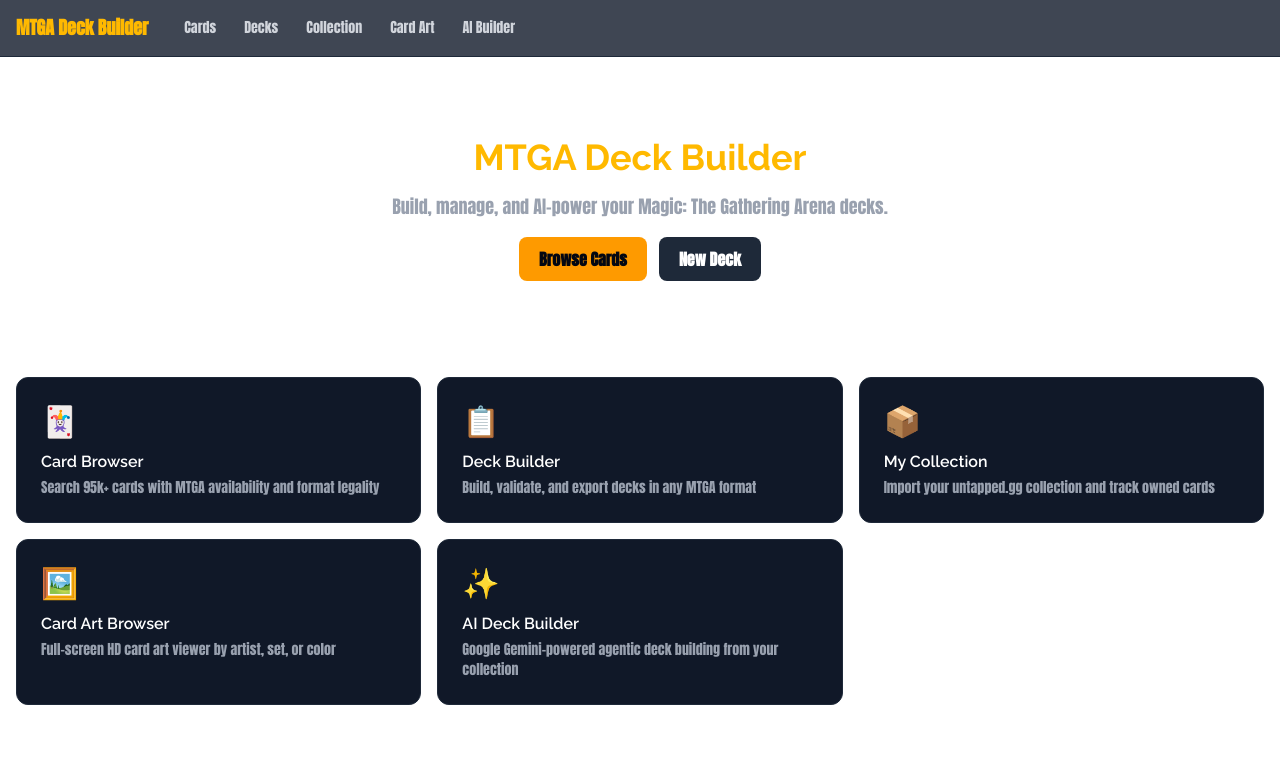
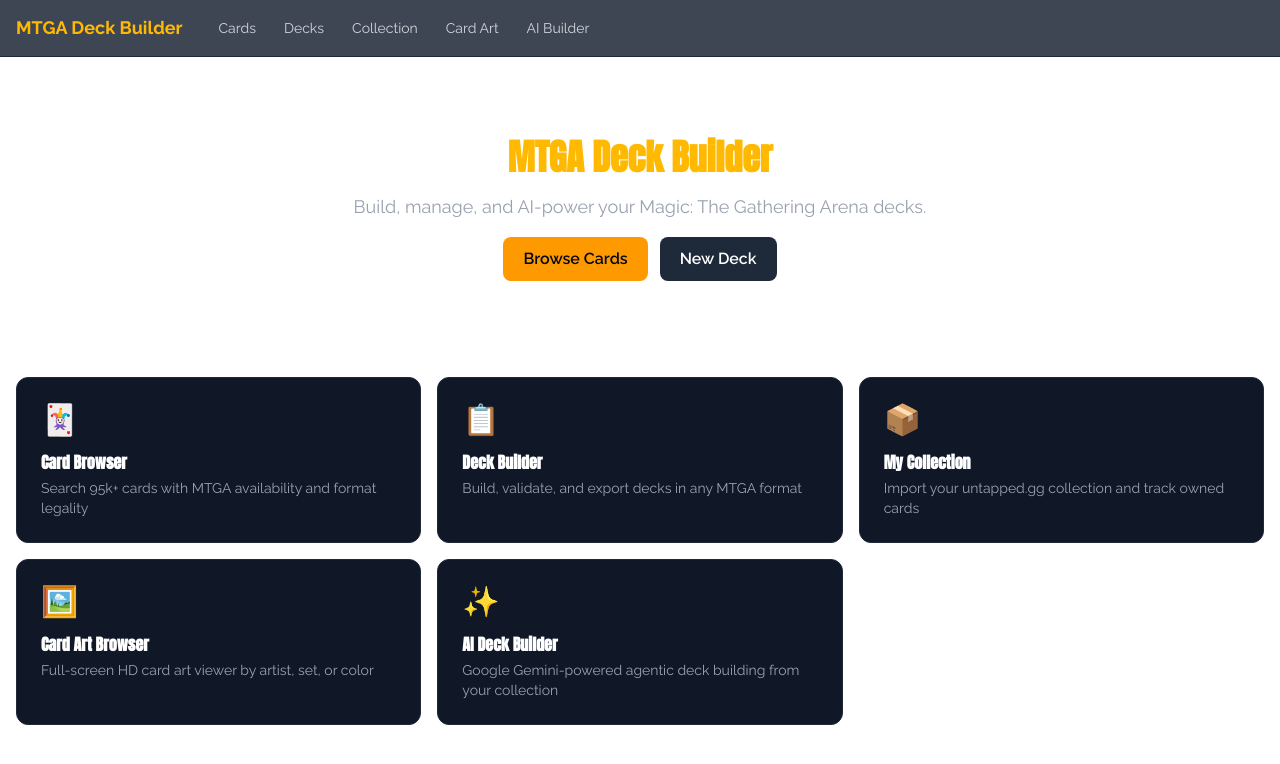
Before and after one commit to ericledyard/MTGA-DeckBuilder, a Next.js app in the folder apps/web/: page / in a window 1280 px wide. Shown: the top 764 px of the page. Built offline with nearby package versions, Linux system fonts and the light colour scheme.

Commit message:
fix: swap fonts — Anton for headers, Raleway for body
cc-rig

```diff
--- a/apps/web/src/app/globals.css
+++ b/apps/web/src/app/globals.css
@@ -8,8 +8,8 @@
 @theme inline {
   --color-background: var(--background);
   --color-foreground: var(--foreground);
-  --font-sans: var(--font-anton);
-  --font-heading: var(--font-raleway);
+  --font-sans: var(--font-raleway);
+  --font-heading: var(--font-anton);
 }
 
 @media (prefers-color-scheme: dark) {
@@ -22,7 +22,7 @@
 body {
   background: var(--background);
   color: var(--foreground);
-  font-family: var(--font-anton), sans-serif;
+  font-family: var(--font-raleway), sans-serif;
 }
 
 h1,
@@ -31,7 +31,7 @@
 h4,
 h5,
 h6 {
-  font-family: var(--font-raleway), sans-serif;
+  font-family: var(--font-anton), sans-serif;
 }
 
 @keyframes zoomFadeIn {
```
